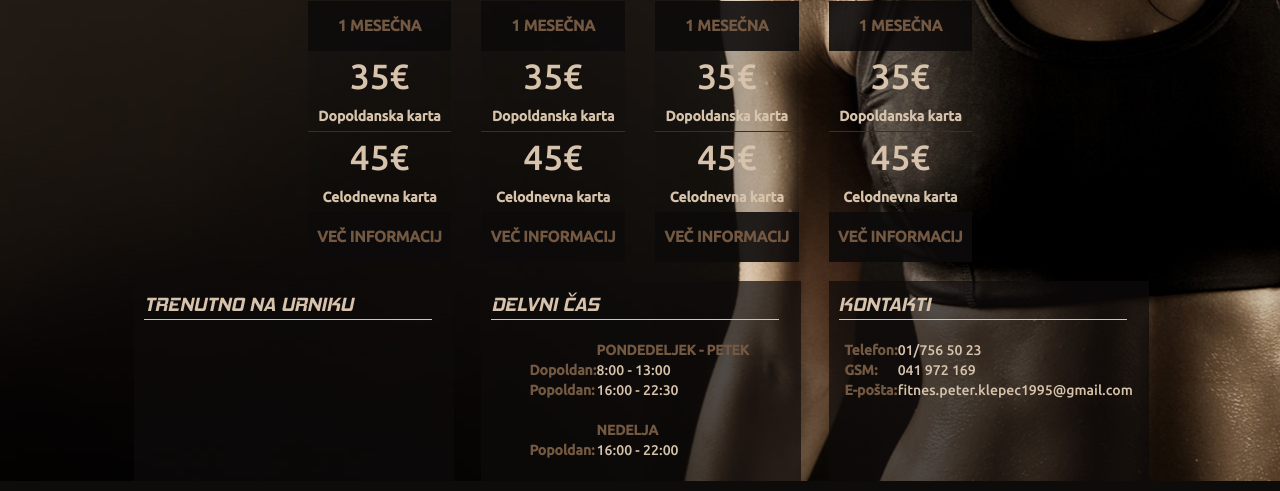
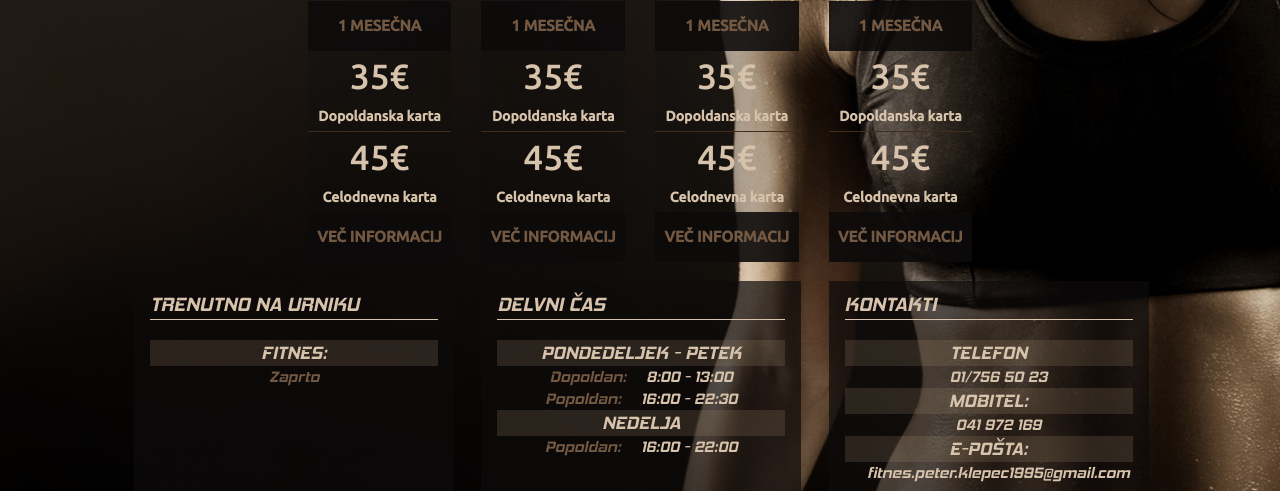
Before and after one commit to simonrakovic/peterklepec, a Django app: template templates/webpages/fitnes.html in a window 1280 px wide. Shown: the part 388-879 px from the top of the page. Run offline with Django 3.2, Linux system fonts and the light colour scheme; the template is opened without the code that fills it, so the values that code supplies are empty; parts of the project's set-up code (start-up, migrations or seed data) failed here and were passed over; some libraries are stand-ins or nearby versions.

Commit message:
popravki boxsov, zamenjava pisave

```diff
--- a/peterklepec_webpage/settings.py
+++ b/peterklepec_webpage/settings.py
@@ -32,7 +32,7 @@ ALLOWED_HOSTS = []
 # http://en.wikipedia.org/wiki/List_of_tz_zones_by_name
 # although not all choices may be available on all operating systems.
 # In a Windows environment this must be set to your system time zone.
-TIME_ZONE = 'America/Chicago'
+TIME_ZONE = 'Europe/Ljubljana'
 
 # Language code for this installation. All choices can be found here:
 # http://www.i18nguy.com/unicode/language-identifiers.html
--- a/static/css/style.css
+++ b/static/css/style.css
@@ -171,16 +171,19 @@ body{
 .box{
 
     margin-top:20px;
-    height:200px;
+    height:210px;
     background-color: rgba(13,11,11,0.7);
     min-width: 320px;
 }
 
 .box-title{
-    margin-left: 10px;
+
     border-bottom: 1px solid #D7C3AB;
     width: 90%;
     padding-top:10px;
+
+    margin-right: auto;
+    margin-left: auto;
 
     font-family: hemi;
     text-transform: uppercase;
@@ -188,7 +191,38 @@ body{
     font-size:1.4em
 }
 
+.box-content{
+    width: 90%;
+    margin-right: auto;
+    margin-left: auto;
+    margin-top: 20px;
+}
 
+.box-subtitle{
+    width: 100%;
+    text-align: center;
+    color: #D7C3AB;
+    font-size: 1.3em;
+    font-family: hemi;
+
+    text-transform: uppercase;
+    background: rgba(163,138,112,0.2);
+}
+
+
+.box-data{
+   width: 100%;
+   text-align: center;
+   font-size: 1.1em;
+   font-family: hemi;
+
+}
+
+.box-data > span{
+    margin-left: 20px;
+    color: #D7C3AB;
+
+}
 
 .box > table{
     margin-top: 20px;
--- a/static/css/webpage/info.css
+++ b/static/css/webpage/info.css
@@ -18,7 +18,7 @@
     text-transform: uppercase;
     color: #ffffff;
     font-size: 1.6em;
-
+    font-family: hemi;
 }
 
 .info-content-text-box{
--- a/static/css/webpage/offers.css
+++ b/static/css/webpage/offers.css
@@ -19,6 +19,8 @@
     text-transform: uppercase;
     color:#ffffff;
     border-bottom: 1px solid #D7C3AB;
+
+    font-family: hemi;
 }
 
 .fitnes-conteiner-title > small{
@@ -139,6 +141,7 @@
 
     text-transform: uppercase;
     font-size: 1.2em;
+    font-family: hemi;
 
     display: inline-block;
     overflow:hidden !important;
--- a/static/css/webpage/offers2.css
+++ b/static/css/webpage/offers2.css
@@ -19,6 +19,7 @@
 
     text-transform: uppercase;
     color:#ffffff;
+    font-family: hemi;
 
     border-bottom: 1px solid #D7C3AB;
 }
@@ -140,6 +141,7 @@
 
     text-transform: uppercase;
     font-size: 1.2em;
+    font-family: hemi;
 
     display: inline-block;
     overflow:hidden !important;
--- a/static/css/webpage/suboffers.css
+++ b/static/css/webpage/suboffers.css
@@ -49,7 +49,7 @@
     text-align: center;
     font-size: 2em;
     color: #D7C3AB;
-    font-family: oregon;
+    font-family: hemi;
     text-transform: uppercase;
     background: rgba(13,11,11,0.9);
 }
--- a/static/css/webpage/timetable.css
+++ b/static/css/webpage/timetable.css
@@ -9,8 +9,9 @@
 .pricelist-navbar > li > a{
     height: 60px;
     text-transform: uppercase;
-    font-size: 1.1em;
-    text-transform: uppercase;
+    font-size: 1.2em;
+    font-family: hemi;
+
     border-right: 1px solid rgba(0, 0, 0, 0.4);
 }
 
@@ -36,6 +37,7 @@
 }
 .nav-tabs > li > a{
     background: none ;
+
 }
 
 .nav-tabs > li > a:hover{
--- a/templates/main.html
+++ b/templates/main.html
@@ -116,69 +116,60 @@
                         <div class="col-lg-4">
                             <div class="box">
                                 <div class="box-title">Trenutno na urniku</div>
+
+                                <div class="box-container">
+                                    <div class="box-content">
+                                        <div class="box-subtitle">Fitnes:</div>
+                                        {% if fitness_working_hours %}
+                                            {% for  fitness_working_hour in fitness_working_hours %}
+                                                   <div class="box-data">Odprto<span>{{ fitness_working_hour.timeFrom|time:'H:i'}} - {{ fitness_working_hour.timeTo|time:'H:i' }}</span></div>
+                                            {% endfor %}
+                                        {% else%}
+                                            <div class="box-data">Zaprto</div>
+                                        {% endif %}
+
+                                        {% if exercises_working_hours %}
+                                            <div class="box-subtitle">Vadbe:</div>
+                                            {% for  exercises_working_hour in exercises_working_hours %}
+                                                <div class="box-data">{{ exercises_working_hour.exercisesID.name }}<span>{{ exercises_working_hour.timeFrom|time:'H:i'}} - {{ exercises_working_hour.timeTo|time:'H:i' }}</span></div>
+                                            {% endfor %}
+                                        {% endif %}
+
+                                    </div>
+                                </div>
                             </div>
                         </div>
                         <div class="col-lg-4">
                             <div class="box ">
                                 <div class="box-title">Delvni čas</div>
-                                <table>
-                                            <thead>
-                                                <tr>
-                                                    <td></td>
-                                                    <th>Pondedeljek - Petek</th>
-                                                </tr>
-                                            </thead>
-                                            <tbody>
-                                            <tr>
-                                                <th>Dopoldan:</th>
-                                                <td>8:00 - 13:00 </td>
-                                            </tr>
-                                            <tr>
-                                                <th>Popoldan:</th>
-                                                <td>16:00 - 22:30</td>
-                                            </tr>
-                                            </tbody>
+                                <div class="box-container">
+                                    <div class="box-content">
+                                        <div class="box-subtitle" >Pondedeljek - Petek</div>
+                                        <div class="box-data">Dopoldan:<span>8:00 - 13:00</span></div>
+                                        <div class="box-data">Popoldan:<span>16:00 - 22:30</span></div>
 
-
-                                    </table>
-                                    <table >
-                                            <thead>
-                                                <tr>
-                                                    <td></td>
-                                                    <th>Nedelja</th>
-                                                </tr>
-                                            </thead>
-                                            <tbody>
-                                            <tr>
-                                                <th>Popoldan:</th>
-                                                <td>16:00 - 22:00 </td>
-                                            </tr>
-                                            </tbody>
-
-
-                                    </table>
+                                        <div class="box-subtitle">Nedelja</div>
+                                        <div class="box-data">Popoldan:<span>16:00 - 22:00 </span></div>
+                                    </div>
+                                </div>
                             </div>
                         </div>
                         <div class="col-lg-4">
                             <div class="box">
+                                <div class="box-title">Kontakti</div>
+                                <div class="box-container">
+                                    <div class="box-content">
+                                        <div class="box-subtitle" >Telefon</div>
+                                        <div class="box-data"><span>01/756 50 23</span></div>
 
-                                <div class="box-title">Kontakti</div>
-                                <table>
-                                    <tbody>
-                                    <tr>
-                                        <th>Telefon:</th>
-                                        <td>01/756 50 23</td>
-                                    </tr>
-                                    <tr>
-                                        <th>GSM:</th>
-                                        <td>041 972 169</td>
-                                    </tr>
-                                    <tr>
-                                        <th>E-pošta:</th>
-                                        <td>fitnes.peter.klepec1995@gmail.com</td>
-                                    </tr>
-                                    </tbody>
-                                </table>
+
+                                        <div class="box-subtitle">Mobitel:</div>
+                                        <div class="box-data"><span>041 972 169</span></div>
+
+                                        <div class="box-subtitle">E-pošta:</div>
+                                        <div class="box-data"><span>fitnes.peter.klepec1995@gmail.com</span></div>
+                                    </div>
+                                </div>
 
                             </div>
                         </div>
```
Also changed, not shown: static/css/webpage/home.css (+7 -3 lines), static/css/webpage/pricelist.css (+11 -0 lines), webpage/views.py (+53 -0 lines).
